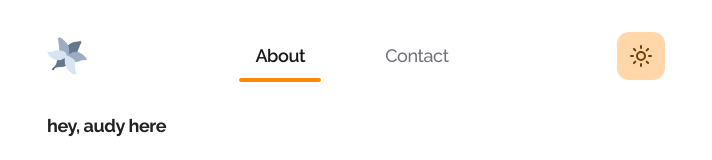
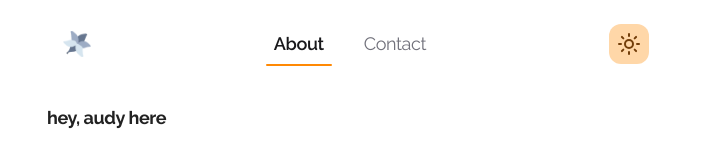
Before and after one commit to lancanon/personal-site, a Next.js app: page / in a window 1280 px wide. Shown: the top 160 px of the page, without its empty margins (284-996 px from the left). Built offline with nearby package versions, Linux system fonts and the light colour scheme.

Commit message:
minor ui tweaks

```diff
--- a/src/app/header.tsx
+++ b/src/app/header.tsx
@@ -17,7 +17,7 @@ function ThemeSwitch() {
   return (
     <motion.button
       className={`
-        inline-flex h-12 w-12 items-center justify-center rounded-xl
+        inline-flex h-10 w-10 items-center justify-center rounded-xl
         transition-colors duration-200
         focus-visible:outline-2
         bg-orange-200 text-yellow-900
@@ -71,29 +71,29 @@ const navLinks = [
 export function Header() {
   const pathname = usePathname()
   return (
-    <header className="mb-8 flex items-center justify-between">
+    <header className="mb-8 -mt-4 flex items-center justify-between max-w-3xl mx-auto px-4 py-2">
 
       <div className="flex items-center">
         <Link href="/" className="flex items-center">
           <Image
             src="/assets/images/android-chrome-512x512.png"
             alt="Audy Vee Logo"
-            width={40}
-            height={40}
+            width={28}
+            height={28}
             className="rounded-full"
             priority
           />
         </Link>
       </div>
 
-      <nav className="relative flex items-center gap-12">
+      <nav className="relative flex items-center gap-6">
         {navLinks.map(link => {
           const isActive = pathname === link.href
           return (
             <Link
               key={link.href}
               href={link.href}
-              className="relative px-4 py-2 text-lg font-medium"
+              className="relative px-2 py-1 text-lg font-normal"
               style={{ zIndex: 1 }}
             >
               <span className={isActive
@@ -105,7 +105,7 @@ export function Header() {
               {isActive && (
                 <motion.div
                   layoutId="nav-underline"
-                  className="absolute left-0 right-0 -bottom-1 h-1 rounded-full bg-orange-400 dark:bg-purple-600"
+                  className="absolute left-0 right-0 -bottom-1 h-0.5 rounded-full bg-orange-400 dark:bg-purple-600"
                   transition={{ type: "spring", stiffness: 500, damping: 30 }}
                 />
               )}
```
